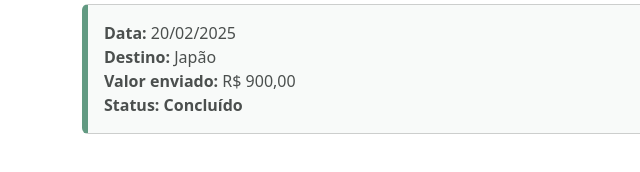
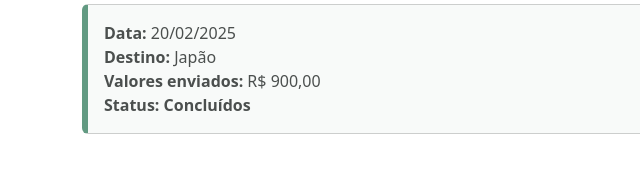
Before and after one commit to FrancieleFergon/HistoricoTransacoes, a plain HTML site: page index.html in a window 1280 px wide. Shown: the part 374-546 px from the top of the page, 0-640 px from the left. Drawn offline with nearby package versions, Linux system fonts and the light colour scheme.

Commit message:
alterando o card

```diff
--- a/index.html
+++ b/index.html
@@ -37,8 +37,8 @@
         <div class="card transacao-card mb-3 p-3">
             <p class="m-0"><strong>Data:</strong> 20/02/2025</p>
             <p class="m-0"><strong>Destino:</strong> Japão</p>
-            <p class="m-0"><strong>Valor enviado:</strong> R$ 900,00</p>
-            <p class="m-0 status">Status: Concluído</p>
+            <p class="m-0"><strong>Valores enviados:</strong> R$ 900,00</p>
+            <p class="m-0 status">Status: Concluídos</p>
         </div>
 
     </div>
```
